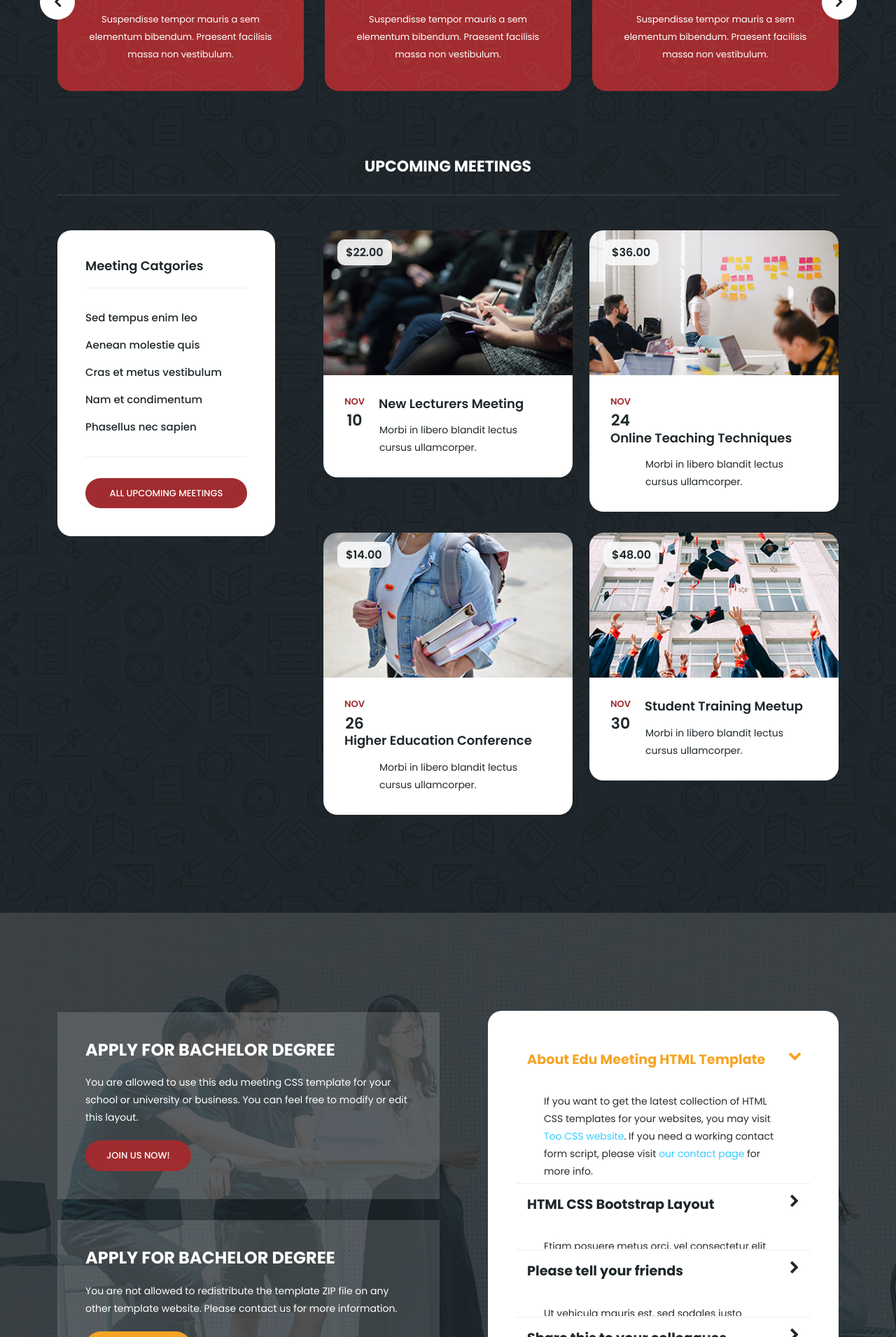
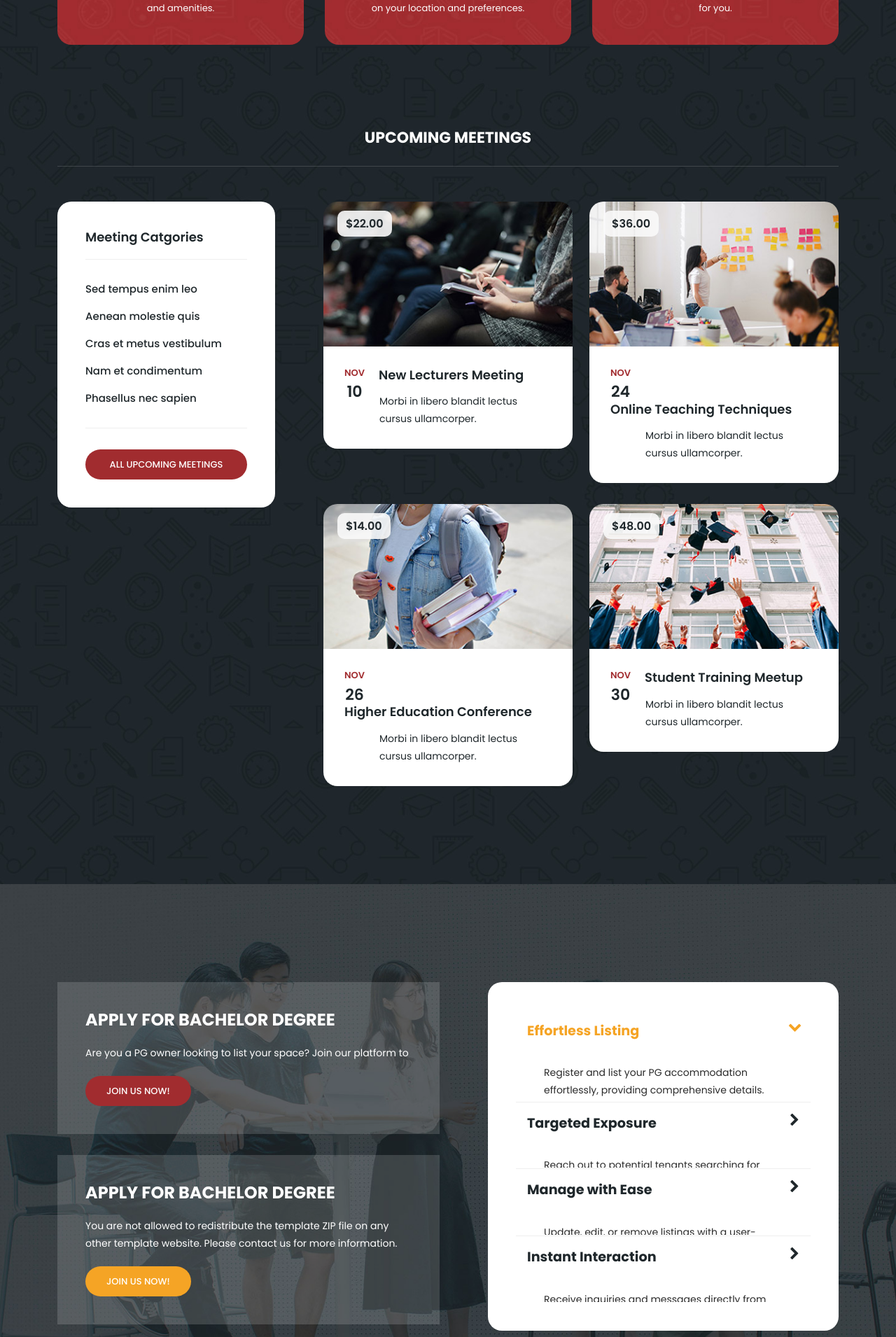
Before and after one commit to Sangeeta-g-d/pg, a Python web app: template users/templates/index.html in a window 1280 px wide. Shown: the part 853-2763 px from the top of the page at 70% size. Run offline with Jinja, Linux system fonts and the light colour scheme; the template is opened without the code that fills it, so the values that code supplies are empty; some libraries are stand-ins or nearby versions.

Commit message:
index page

```diff
--- a/users/templates/index.html
+++ b/users/templates/index.html
@@ -32,27 +32,7 @@ https://templatemo.com/tm-569-edu-meeting
 <body>
 
   <!-- Sub Header -->
-  <div class="sub-header">
-    <div class="container">
-      <div class="row">
-        <div class="col-lg-8 col-sm-8">
-          <div class="left-content">
-            <p>This is an educational <em>HTML CSS</em> template by TemplateMo website.</p>
-          </div>
-        </div>
-        <div class="col-lg-4 col-sm-4">
-          <div class="right-icons">
-            <ul>
-              <li><a href="#"><i class="fa fa-facebook"></i></a></li>
-              <li><a href="#"><i class="fa fa-twitter"></i></a></li>
-              <li><a href="#"><i class="fa fa-behance"></i></a></li>
-              <li><a href="#"><i class="fa fa-linkedin"></i></a></li>
-            </ul>
-          </div>
-        </div>
-      </div>
-    </div>
-  </div>
+
 
   <!-- ***** Header Area Start ***** -->
   <header class="header-area header-sticky">
@@ -62,7 +42,7 @@ https://templatemo.com/tm-569-edu-meeting
                   <nav class="main-nav">
                       <!-- ***** Logo Start ***** -->
                       <a href="index.html" class="logo">
-                          Edu Meeting
+                        DwellEase
                       </a>
                       <!-- ***** Logo End ***** -->
                       <!-- ***** Menu Start ***** -->
@@ -102,11 +82,11 @@ https://templatemo.com/tm-569-edu-meeting
             <div class="row">
               <div class="col-lg-12">
                 <div class="caption">
-              <h6>Hello Students</h6>
-              <h2>Welcome to Education</h2>
-              <p>This is an edu meeting HTML CSS template provided by <a rel="nofollow" href="https://templatemo.com/page/1" target="_blank">TemplateMo website</a>. This is a Bootstrap v5.1.3 layout. The video background is taken from Pexels website, a group of young people by <a rel="nofollow" href="https://www.pexels.com/@pressmaster" target="_blank">Pressmaster</a>.</p>
+              <h6>Find Your Perfect PG Accommodation</h6>
+              <h2>Welcome to DwellEase</h2>
+              <p>Explore a diverse range of PG accommodations in your preferred area. Our user-friendly interface allows you to. </p>
               <div class="main-button-red">
-                  <div class="scroll-to-section"><a href="#contact">Join Us Now!</a></div>
+                  <div class="scroll-to-section"><a href="#contact">Login!</a></div>
               </div>
           </div>
               </div>
@@ -127,8 +107,8 @@ https://templatemo.com/tm-569-edu-meeting
                 <img src="/static/assets/images/service-icon-01.png" alt="">
               </div>
               <div class="down-content">
-                <h4>Best Education</h4>
-                <p>Suspendisse tempor mauris a sem elementum bibendum. Praesent facilisis massa non vestibulum.</p>
+                <h4>Easy Search</h4>
+                <p>Easily find PGs based on location, budget, and amenities.</p>
               </div>
             </div>
 
@@ -137,8 +117,8 @@ https://templatemo.com/tm-569-edu-meeting
                 <img src="/static/assets/images/service-icon-02.png" alt="">
               </div>
               <div class="down-content">
-                <h4>Best Teachers</h4>
-                <p>Suspendisse tempor mauris a sem elementum bibendum. Praesent facilisis massa non vestibulum.</p>
+                <h4>Get Recommendations</h4>
+                <p>Receive personalized suggestions based on your location and preferences.</p>
               </div>
             </div>
 
@@ -147,8 +127,8 @@ https://templatemo.com/tm-569-edu-meeting
                 <img src="/static/assets/images/service-icon-03.png" alt="">
               </div>
               <div class="down-content">
-                <h4>Best Students</h4>
-                <p>Suspendisse tempor mauris a sem elementum bibendum. Praesent facilisis massa non vestibulum.</p>
+                <h4>Compare & Decide</h4>
+                <p>Compare multiple PGs to find the best fit for you.</p>
               </div>
             </div>
 
@@ -157,20 +137,12 @@ https://templatemo.com/tm-569-edu-meeting
                 <img src="/static/assets/images/service-icon-02.png" alt="">
               </div>
               <div class="down-content">
-                <h4>Online Meeting</h4>
-                <p>Suspendisse tempor mauris a sem elementum bibendum. Praesent facilisis massa non vestibulum.</p>
+                <h4>Contact Owners</h4>
+                <p>Directly connect with PG owners for further details or bookings.</p>
               </div>
             </div>
 
-            <div class="item">
-              <div class="icon">
-                <img src="/static/assets/images/service-icon-03.png" alt="">
-              </div>
-              <div class="down-content">
-                <h4>Best Networking</h4>
-                <p>Suspendisse tempor mauris a sem elementum bibendum. Praesent facilisis massa non vestibulum.</p>
-              </div>
-            </div>
+
 
           </div>
         </div>
@@ -285,7 +257,7 @@ https://templatemo.com/tm-569-edu-meeting
             <div class="col-lg-12">
               <div class="item">
                 <h3>APPLY FOR BACHELOR DEGREE</h3>
-                <p>You are allowed to use this edu meeting CSS template for your school or university or business. You can feel free to modify or edit this layout.</p>
+                <p>Are you a PG owner looking to list your space? Join our platform to</p>
                 <div class="main-button-red">
                   <div class="scroll-to-section"><a href="#contact">Join Us Now!</a></div>
               </div>
@@ -306,56 +278,53 @@ https://templatemo.com/tm-569-edu-meeting
           <div class="accordions is-first-expanded">
             <article class="accordion">
                 <div class="accordion-head">
-                    <span>About Edu Meeting HTML Template</span>
+                    <span>Effortless Listing</span>
                     <span class="icon">
                         <i class="icon fa fa-chevron-right"></i>
                     </span>
                 </div>
                 <div class="accordion-body">
                     <div class="content">
-                        <p>If you want to get the latest collection of HTML CSS templates for your websites, you may visit <a rel="nofollow" href="https://www.toocss.com/" target="_blank">Too CSS website</a>. If you need a working contact form script, please visit <a href="https://templatemo.com/contact" target="_parent">our contact page</a> for more info.</p>
+                        <p>Register and list your PG accommodation effortlessly, providing comprehensive details.</p>
                     </div>
                 </div>
             </article>
             <article class="accordion">
                 <div class="accordion-head">
-                    <span>HTML CSS Bootstrap Layout</span>
+                    <span>Targeted Exposure</span>
                     <span class="icon">
                         <i class="icon fa fa-chevron-right"></i>
                     </span>
                 </div>
                 <div class="accordion-body">
                     <div class="content">
-                        <p>Etiam posuere metus orci, vel consectetur elit imperdiet eu. Cras ipsum magna, maximus at semper sit amet, eleifend eget neque. Nunc facilisis quam purus, sed vulputate augue interdum vitae. Aliquam a elit massa.<br><br>
-                        Nulla malesuada elit lacus, ac ultricies massa varius sed. Etiam eu metus eget nibh consequat aliquet. Proin fringilla, quam at euismod porttitor, odio odio tempus ligula, ut feugiat ex erat nec mauris. Donec viverra velit eget lectus sollicitudin tincidunt.</p>
+                        <p>Reach out to potential tenants searching for accommodations in your vicinity.</p>
                     </div>
                 </div>
             </article>
             <article class="accordion">
                 <div class="accordion-head">
-                    <span>Please tell your friends</span>
+                    <span>Manage with Ease</span>
                     <span class="icon">
                         <i class="icon fa fa-chevron-right"></i>
                     </span>
                 </div>
                 <div class="accordion-body">
                     <div class="content">
-                        <p>Ut vehicula mauris est, sed sodales justo rhoncus eu. Morbi porttitor quam velit, at ullamcorper justo suscipit sit amet. Quisque at suscipit mi, non efficitur velit.<br><br>
-                        Cras et tortor semper, placerat eros sit amet, porta est. Mauris porttitor sapien et quam volutpat luctus. Nullam sodales ipsum ac neque ultricies varius.</p>
+                        <p>Update, edit, or remove listings with a user-friendly management system.</p>
                     </div>
                 </div>
             </article>
             <article class="accordion last-accordion">
                 <div class="accordion-head">
-                    <span>Share this to your colleagues</span>
+                    <span>Instant Interaction</span>
                     <span class="icon">
                         <i class="icon fa fa-chevron-right"></i>
                     </span>
                 </div>
                 <div class="accordion-body">
                     <div class="content">
-                        <p>Maecenas suscipit enim libero, vel lobortis justo condimentum id. Interdum et malesuada fames ac ante ipsum primis in faucibus.<br><br>
-                        Sed eleifend metus sit amet magna tristique, posuere laoreet arcu semper. Nulla pellentesque ut tortor sit amet maximus. In eu libero ullamcorper, semper nisi quis, convallis nisi.</p>
+                        <p>Receive inquiries and messages directly from interested tenants.</p>
                     </div>
                 </div>
             </article>
```
